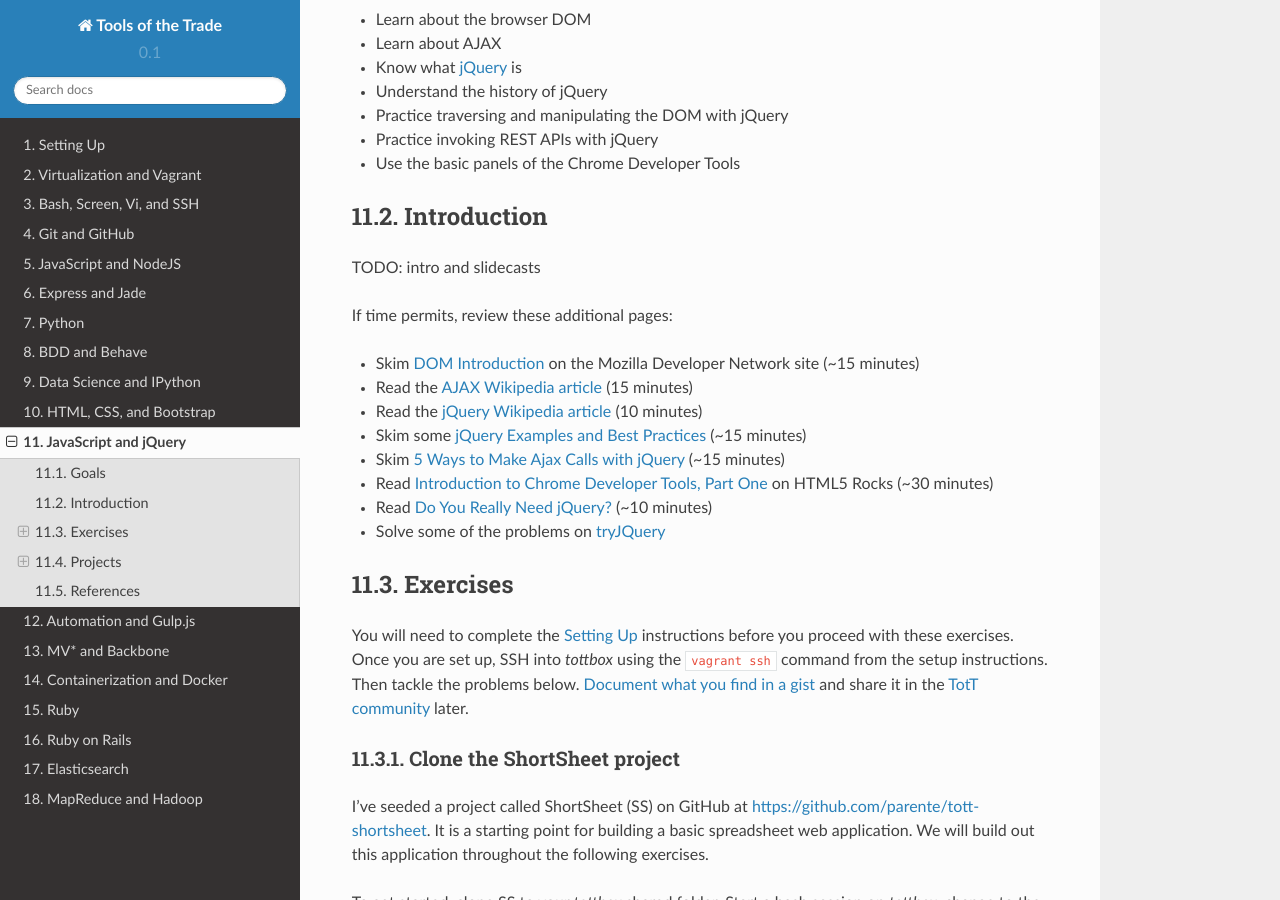
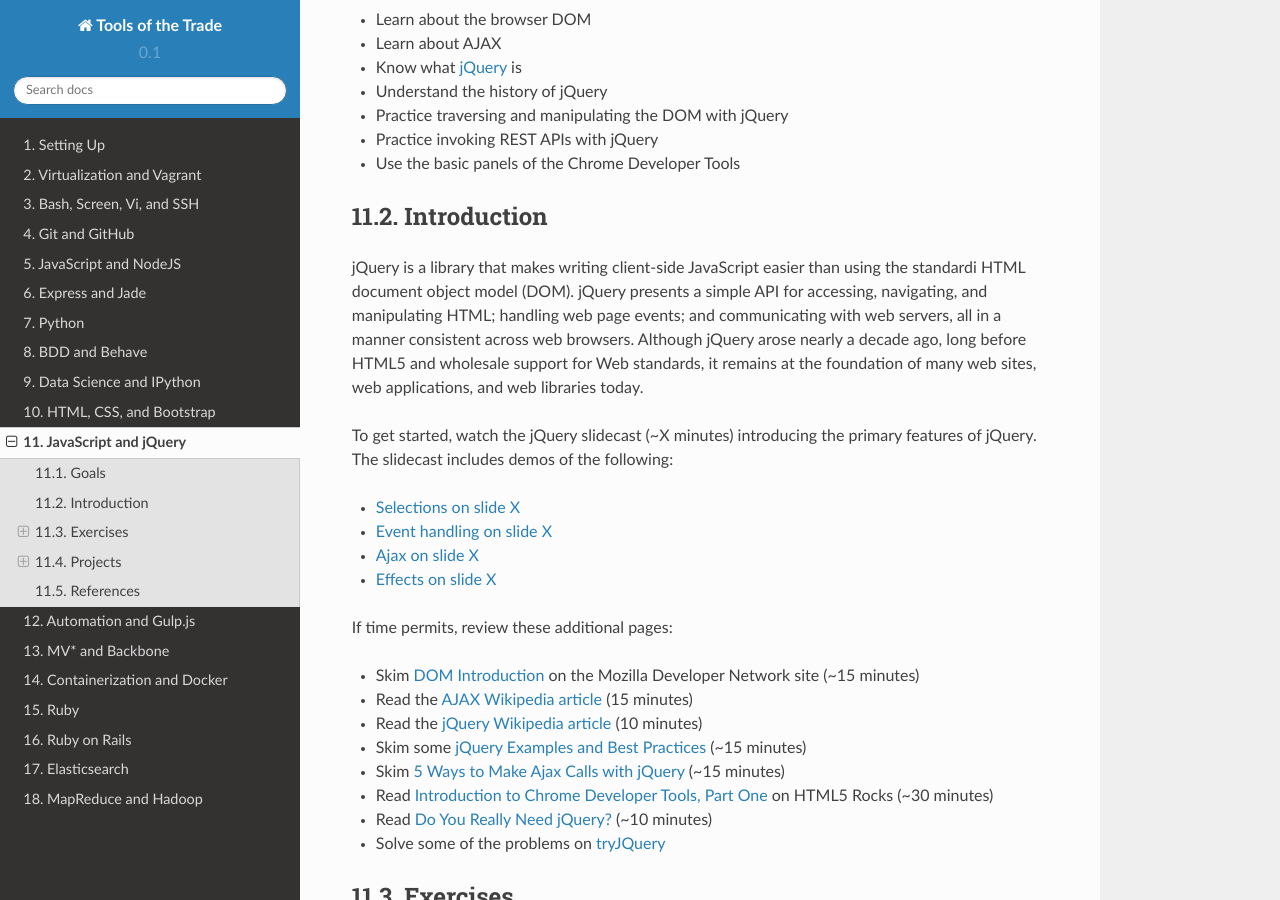
Before and after one commit to parente/tott, a Sphinx documentation site: the page built from doc/sessions/jquery.rst, in a window 1280 px wide and 900 px high, scrolled down 280 px. Built offline with Sphinx 7.4.7 and the Read the Docs theme 2.0.0, drawn with Linux system fonts in a browser that asks for light colours.

Commit message:
jQuery intro

```diff
--- a/doc/sessions/jquery.rst
+++ b/doc/sessions/jquery.rst
@@ -18,10 +18,16 @@
 Introduction
 ------------
 
-TODO: intro and slidecasts
+jQuery is a library that makes writing client-side JavaScript easier than using the standardi HTML document object model (DOM). jQuery presents a simple API for accessing, navigating, and manipulating HTML; handling web page events; and communicating with web servers, all in a manner consistent across web browsers. Although jQuery arose nearly a decade ago, long before HTML5 and wholesale support for Web standards, it remains at the foundation of many web sites, web applications, and web libraries today.
+
+To get started, watch the jQuery slidecast (~X minutes) introducing the primary features of jQuery. The slidecast includes demos of the following:
+
+* `Selections on slide X <../_static/casts/jquery.html#/X>`_
+* `Event handling on slide X <../_static/casts/jquery.html#/X>`_
+* `Ajax on slide X <../_static/casts/jquery.html#/X>`_
+* `Effects on slide X <../_static/casts/jquery.html#/X>`_
 
 If time permits, review these additional pages:
-
 
 * Skim `DOM Introduction <https://developer.mozilla.org/en-US/docs/DOM/DOM_Reference/Introduction>`_ on the Mozilla Developer Network site (~15 minutes)
 * Read the `AJAX Wikipedia article <http://en.wikipedia.org/wiki/Ajax_(programming)>`_ (15 minutes)
```
